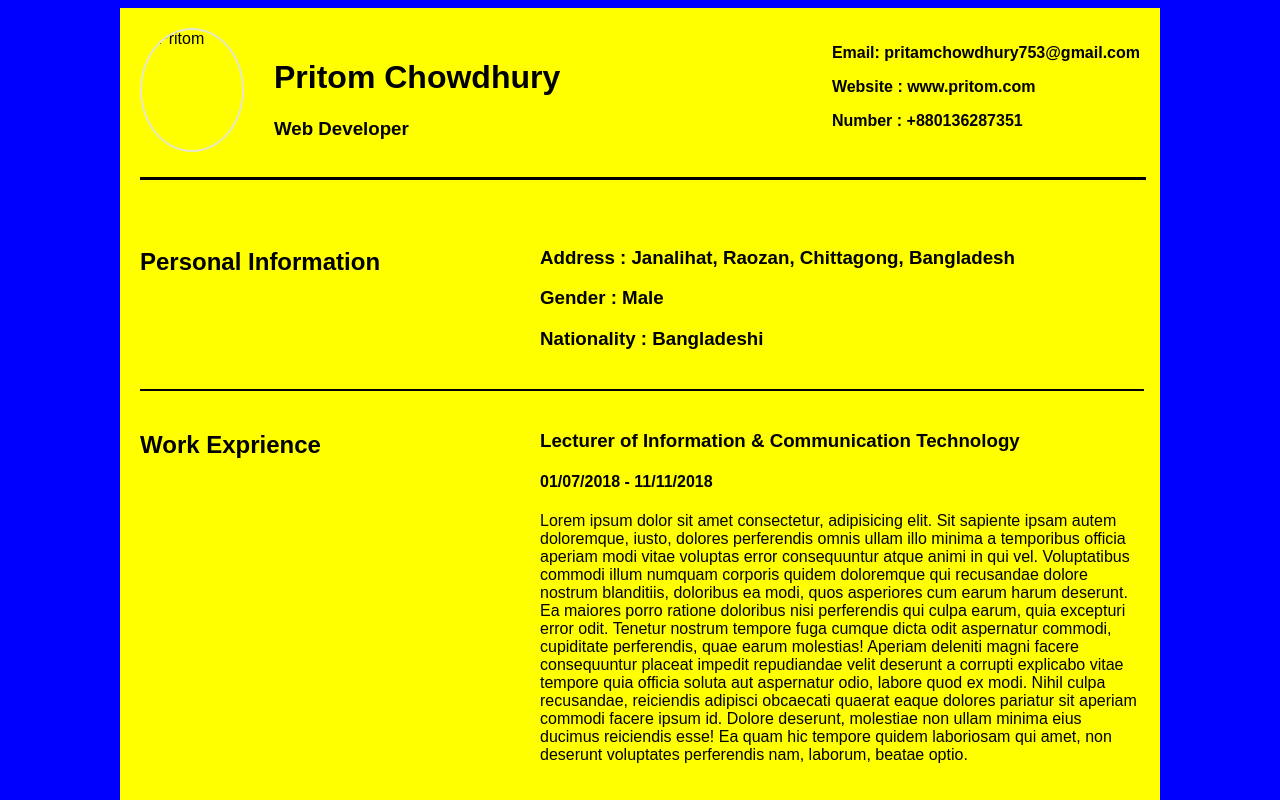
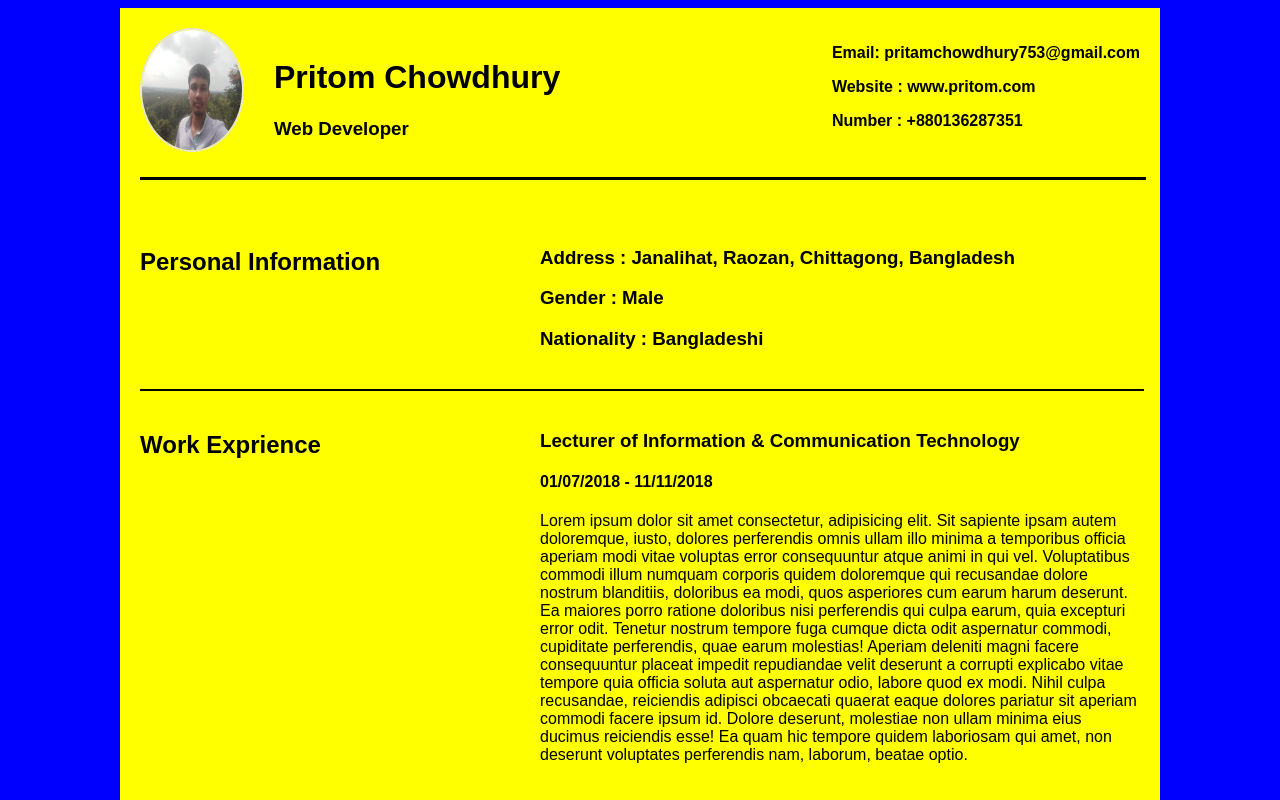
Before and after one commit to Pritam6304/cv-project, a plain HTML site: page index.htm in a window 1280 px wide. Shown: the top 800 px of the page. Drawn offline with Linux system fonts and the light colour scheme.

Commit message:
Update index.htm

```diff
--- a/index.htm
+++ b/index.htm
@@ -15,7 +15,7 @@
 <!-- Header Start -->
         <header>
 
-            <img src="Image/pritom.jpg" alt="Pritom" class="photo">
+            <img src="pritom.jpg" alt="Pritom" class="photo">
 
             <div class="header-bio">
                 <h1>Pritom Chowdhury</h1>
```
